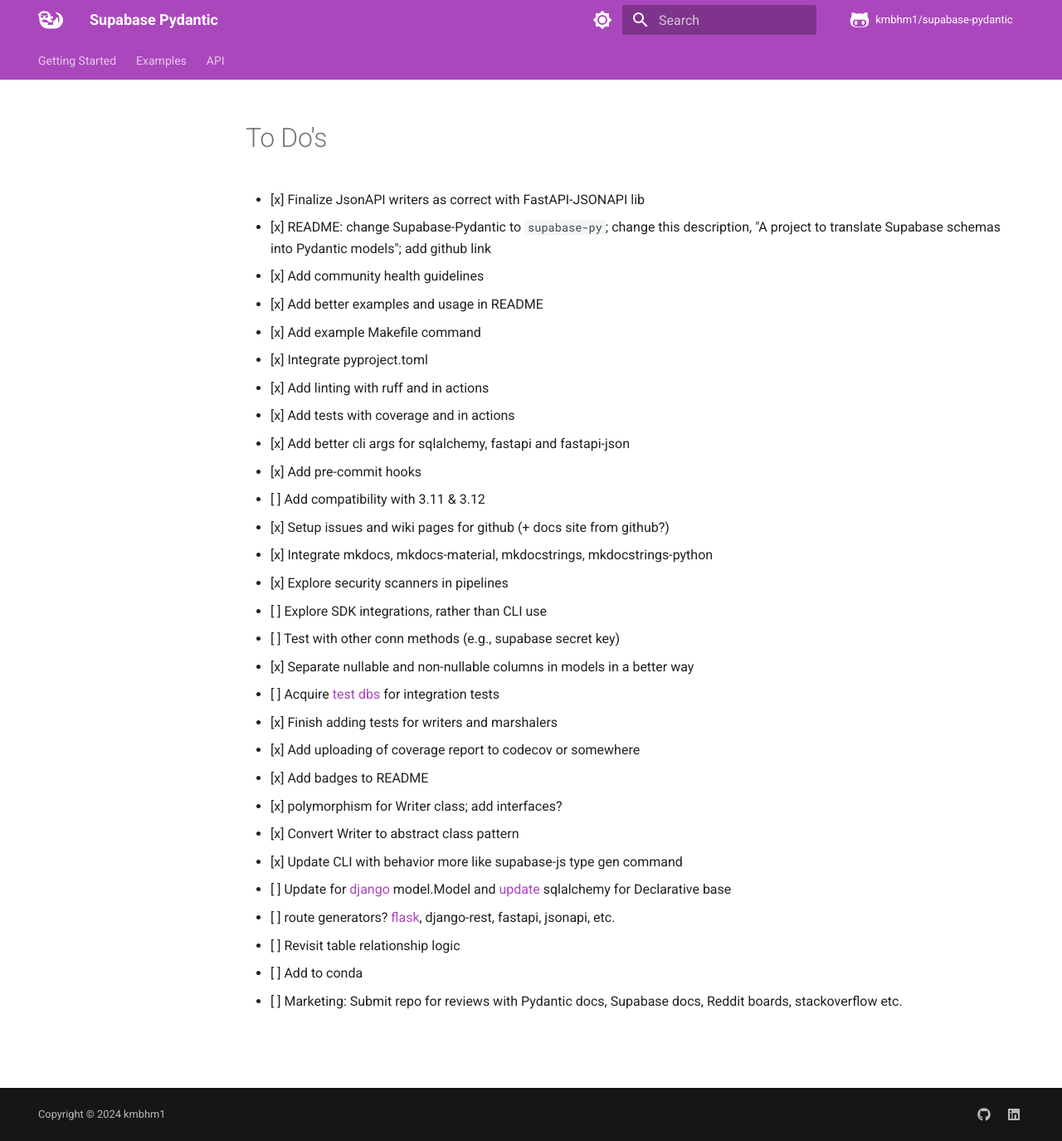
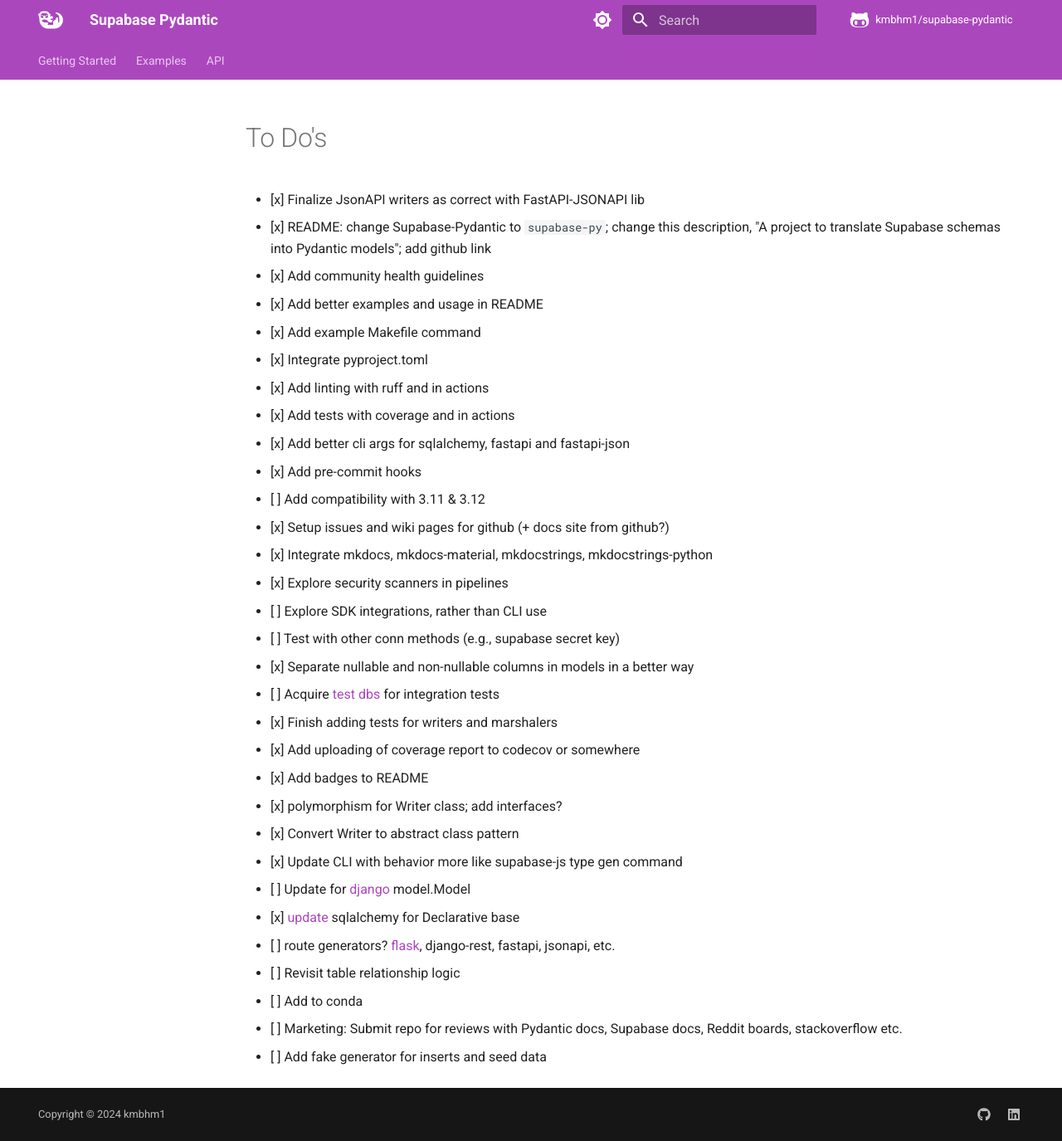
Before and after one commit to kmbhm1/supabase-pydantic, an MkDocs documentation site: the page built from docs/other/to-do.md, in a window 1280 px wide and 1375 px high. Shown: the whole window at 83% size. Built offline with MkDocs 1.6.1 and Material for MkDocs 9.7.7, drawn with Linux system fonts in a browser that asks for light colours; comment, search, counter and statistics services are not loaded.

```diff
--- a/docs/other/to-do.md
+++ b/docs/other/to-do.md
@@ -25,8 +25,10 @@
 
 - [x] Convert Writer to abstract class pattern
 - [x] Update CLI with behavior more like supabase-js type gen command
-- [ ] Update for [django](https://docs.djangoproject.com/en/5.0/topics/db/models/#automatic-primary-key-fields) model.Model and [update](https://docs.sqlalchemy.org/en/20/tutorial/metadata.html#declaring-mapped-classes) sqlalchemy for Declarative base
+- [ ] Update for [django](https://docs.djangoproject.com/en/5.0/topics/db/models/#automatic-primary-key-fields) model.Model
+- [x] [update](https://docs.sqlalchemy.org/en/20/tutorial/metadata.html#declaring-mapped-classes) sqlalchemy for Declarative base
 - [ ] route generators? [flask](https://www.reddit.com/r/flask/comments/gyf22b/if_you_are_using_flask_you_should_start_using/), django-rest, fastapi, jsonapi, etc.
 - [ ] Revisit table relationship logic
 - [ ] Add to conda
 - [ ] Marketing: Submit repo for reviews with Pydantic docs, Supabase docs, Reddit boards, stackoverflow etc.
+- [ ] Add fake generator for inserts and seed data
--- a/mkdocs.yml
+++ b/mkdocs.yml
@@ -90,7 +90,7 @@ extra:
     - icon: fontawesome/brands/github
       link: https://github.com/kmbhm1/supabase-pydantic
     - icon: fontawesome/brands/linkedin
-      link: https://linkedin.com/kevin-b-stl
+      link: https://www.linkedin.com/in/kevin-b-stl/
   generator: false
 
 copyright: Copyright &copy; 2024 <a href="https://github.com/kmbhm1/" target="_blank" rel="noopener">kmbhm1</a>
```
